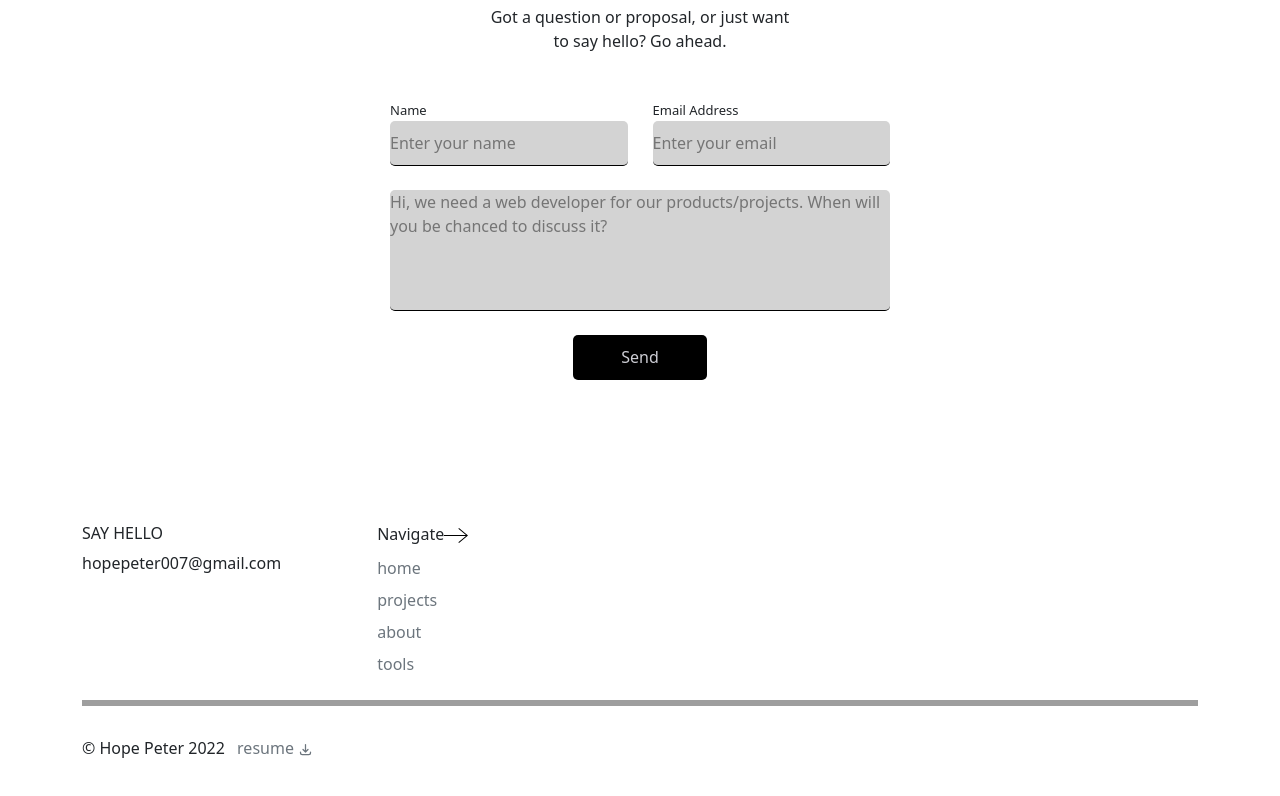
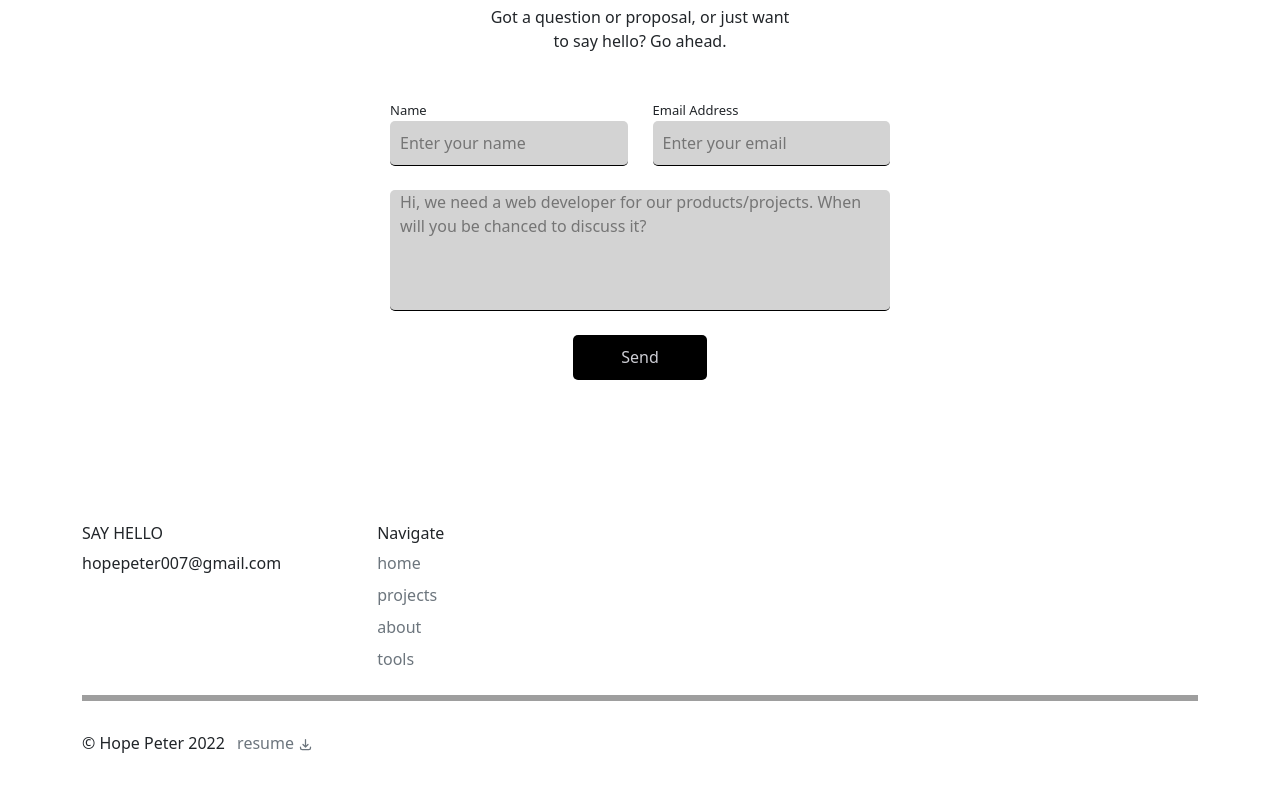
Before and after one commit to just-hope-netizen/portfolio, a React (Create React App) app: page / in a window 1280 px wide. Shown: the part 1180-1976 px from the top of the page. Built offline with nearby package versions, Linux system fonts and the light colour scheme; grey boxes are pictures that could not be loaded.

Commit message:
restyle footer nav

```diff
--- a/src/App.css
+++ b/src/App.css
@@ -226,7 +226,7 @@
   color: #6c757d;
 }
 .input {
-  padding: 10px 10px 10px 0;
+  padding: 10px;
   border-bottom: 1px solid currentColor;
 }
 .form-btn {
--- a/src/assets/svg/index.js
+++ b/src/assets/svg/index.js
@@ -16,5 +16,4 @@ export {ReactComponent as IntergrationIcon} from './integration.svg'
 export {ReactComponent as MoonIcon} from './moon.svg'
 export {ReactComponent as SunIcon} from './sun.svg'
 export {ReactComponent as CheckIcon} from './complete.svg'
-export {ReactComponent as ArrowIcon} from './arrow.svg'
 export {ReactComponent as DownloadIcon} from './download.svg'
--- a/src/components/footer.jsx
+++ b/src/components/footer.jsx
@@ -1,10 +1,12 @@
+import { useRef } from 'react';
 import { Link } from 'react-router-dom';
-import { ArrowIcon, DownloadIcon } from '../assets/svg';
+import { DownloadIcon } from '../assets/svg';
 
 function Footer() {
+  const footer = useRef()
 
   return (
-    <footer className='mt-5 py-5 container '>
+    <footer className='mt-5 py-5 container ' ref={footer}>
       <div className='d-flex flex-column flex-md-row mb-4'>
         <div>
           <h6 className='footer-heading'>SAY HELLO</h6>
@@ -13,26 +15,56 @@ function Footer() {
         <ul className='ms-o ps-0 my-4 my-md-0 ms-md-5 ps-md-5'>
           <h6 className='footer-heading'>
             Navigate
-            <ArrowIcon className='arrow-icon' />
           </h6>
           <li className='mb-2'>
-            <Link to='/'>home</Link>
+            <Link
+              to='/'
+              onClick={() => {
+                footer.scrollTo(0);
+              }}
+            >
+              home
+            </Link>
           </li>
           <li className='mb-2'>
-            <Link to='/projects'>projects</Link>
+            <Link
+              to='/projects'
+              onClick={() => {
+                footer.scrollTo(0);
+              }}
+            >
+              projects
+            </Link>
           </li>
           <li className='mb-2'>
-            <Link to='/about'>about</Link>
+            <Link
+              to='/about'
+              onClick={() => {
+                footer.scrollTo(0);
+              }}
+            >
+              about
+            </Link>
           </li>
           <li>
-            <Link to='/tools'>tools</Link>
+            <Link
+              to='/tools'
+              onClick={() => {
+                footer.scrollTo(0);
+              }}
+            >
+              tools
+            </Link>
           </li>
         </ul>
       </div>
       <span className='divider mb-4'></span>
       <span>© Hope Peter 2022</span>
 
-      <a href="./hope-peter.pdf" download={true} className='ms-2'> resume <DownloadIcon /></a>
+      <a href='./hope-peter.pdf' download={true} className='ms-2'>
+        {' '}
+        resume <DownloadIcon />
+      </a>
     </footer>
   );
 }
--- a/src/css/animation.css
+++ b/src/css/animation.css
@@ -141,20 +141,3 @@
   0% { transform: rotate(0deg); }
   100% { transform: rotate(360deg); }
 }
-
-.arrow-icon{
-      margin-left: 1rem;
-    animation-name: forward;
-    animation-duration: 0.5s;
-    animation-iteration-count: infinite;
-    animation-direction: alternate;
-}
-@keyframes forward {
-  0%{
-    margin-left: 1rem;
-  }
-  100%{
-    margin-left: 2rem;
-  }
-
-}
--- a/src/index.css
+++ b/src/index.css
@@ -33,6 +33,7 @@ input, textarea{
   width: 100%;
   background-color: lightgray;
   border-radius: 5px;
+  padding-left: 10px;
 }
 textarea {
   resize: none;
```
